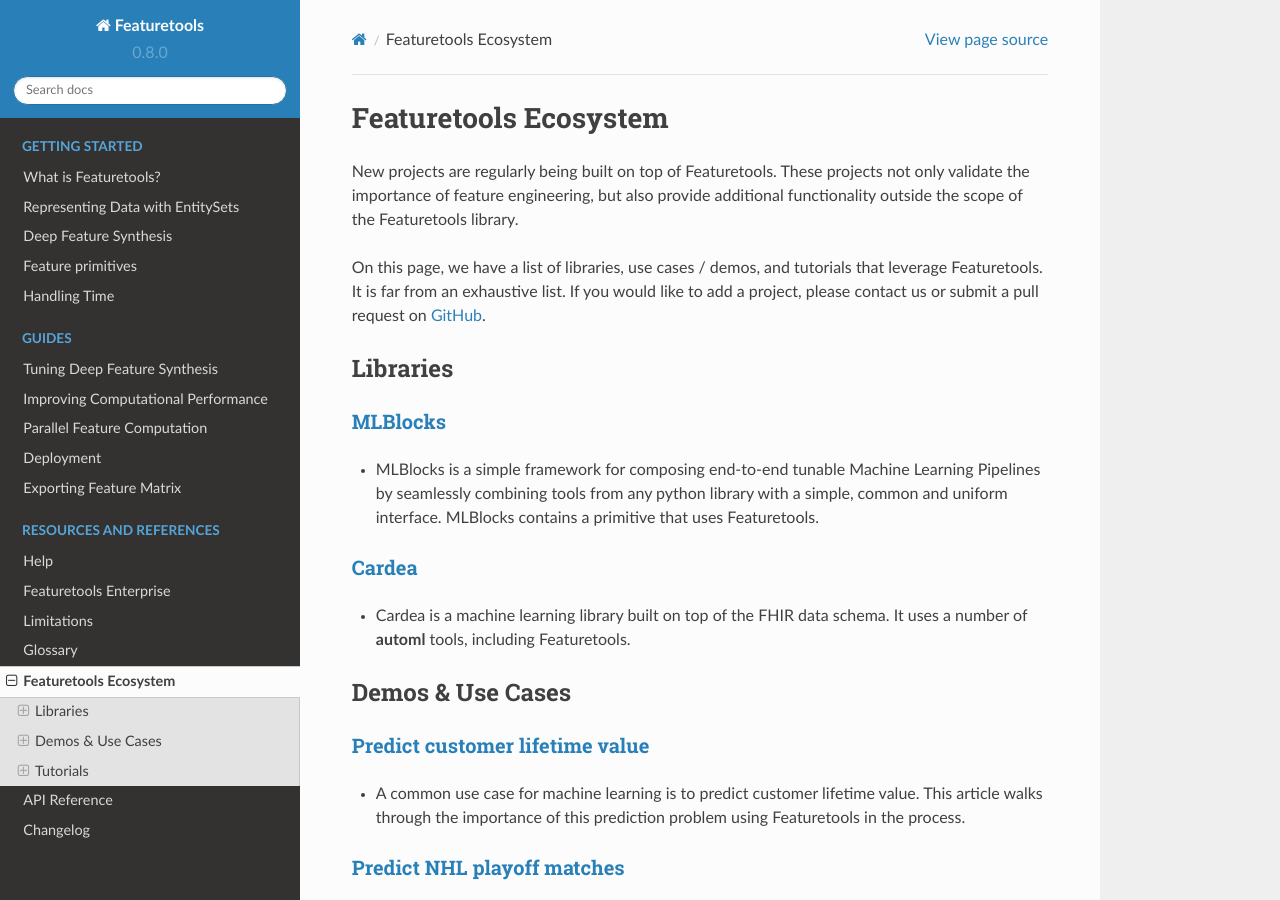
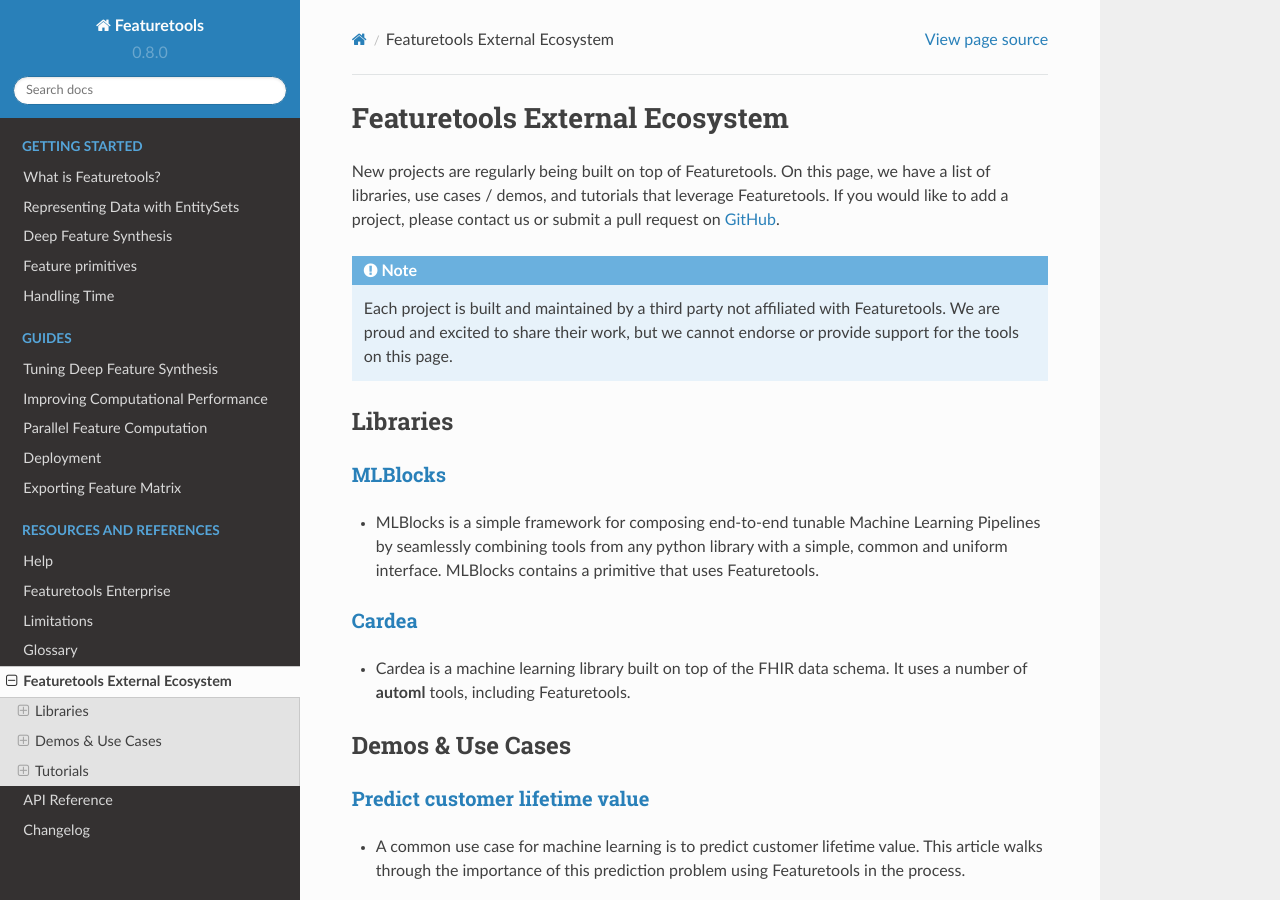
Before and after one commit to alteryx/featuretools, a Sphinx documentation site: the page built from docs/source/ecosystem.rst, in a window 1280 px wide and 900 px high. Built offline with Sphinx 7.4.7 and the Read the Docs theme 2.0.0, drawn with Linux system fonts in a browser that asks for light colours; pages that are not in the unit, such as notebooks, are missing from menus.

Commit message:
Update ecosystem.rst

```diff
--- a/docs/source/ecosystem.rst
+++ b/docs/source/ecosystem.rst
@@ -1,13 +1,16 @@
 :description: A list of libraries, use cases / demos, and tutorials that leverage Featuretools
 
-======================
-Featuretools Ecosystem
-======================
-New projects are regularly being built on top of Featuretools. These projects not only validate the importance of feature engineering, but also provide additional functionality outside the scope of the Featuretools library.
+===============================
+Featuretools External Ecosystem
+===============================
 
-On this page, we have a list of libraries, use cases / demos, and tutorials that leverage Featuretools. It is far from an exhaustive list. If you would like to add a project, please contact us or submit a pull request on `GitHub`_.
+New projects are regularly being built on top of Featuretools. On this page, we have a list of libraries, use cases / demos, and tutorials that leverage Featuretools. If you would like to add a project, please contact us or submit a pull request on `GitHub`_.
 
 .. _`GitHub`: https://github.com/Featuretools/featuretools
+
+.. note::
+
+    Each project is built and maintained by a third party not affiliated with Featuretools. We are proud and excited to share their work, but we cannot endorse or provide support for the tools on this page.
 
 ---------
 Libraries
```
